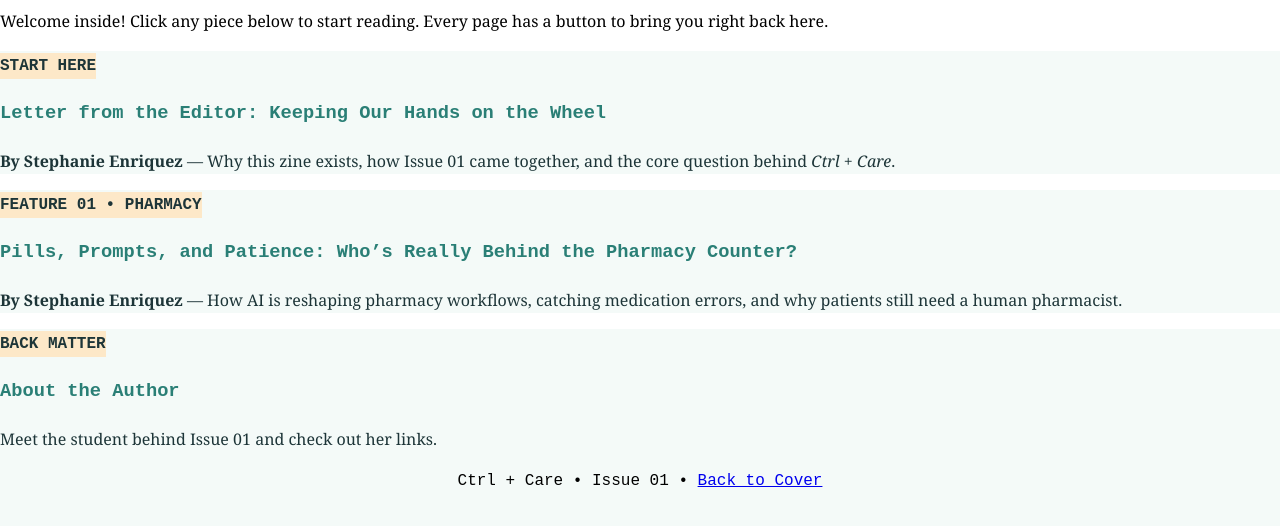
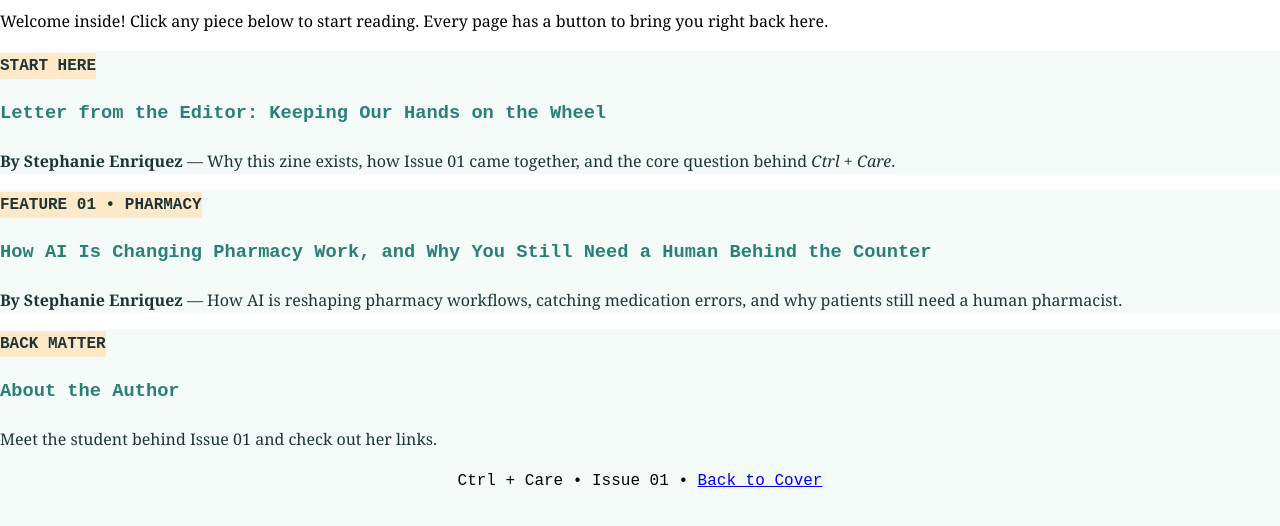
Before and after one commit to stephienri23/Ctrl-plus-Care, a plain HTML site: page toc.html in a window 1280 px wide. Shown: the part 142-668 px from the top of the page. Drawn offline with Linux system fonts and the light colour scheme.

Commit message:
toc.html trial 2
title for pharmacy card was changed

```diff
--- a/toc.html
+++ b/toc.html
@@ -24,7 +24,7 @@
     </a>
     <a class="toc-card" href="pharmacy.html">
       <span class="tag">FEATURE 01 &bull; PHARMACY</span>
-      <h3>Pills, Prompts, and Patience: Who’s Really Behind the Pharmacy Counter?</h3>
+      <h3>How AI Is Changing Pharmacy Work, and Why You Still Need a Human Behind the Counter</h3>
       <p><strong>By Stephanie Enriquez</strong> — How AI is reshaping pharmacy workflows, catching medication errors, and why patients still need a human pharmacist.</p>
     </a>
     <a class="toc-card" href="about.html">
```
